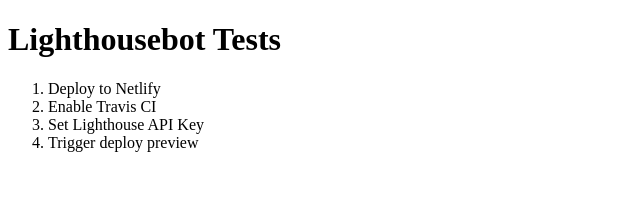
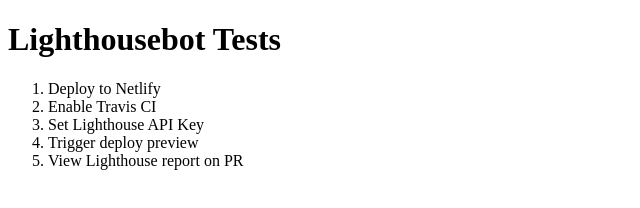
Before and after one commit to jbmoelker/demo-travis-wait-on-netlify, a website: page src/client/index.html in a window 1280 px wide. Shown: the whole page, without its empty margins (0-640 px from the left). Drawn offline with Linux system fonts and the light colour scheme.

Commit message:
Small change to demo reporting

```diff
--- a/src/client/index.html
+++ b/src/client/index.html
@@ -12,6 +12,7 @@
         <li>Enable Travis CI</li>
         <li>Set Lighthouse API Key</li>
         <li>Trigger deploy preview</li>
+        <li>View Lighthouse report on PR</li>
     </ol>
   </body>
 </html>
```
